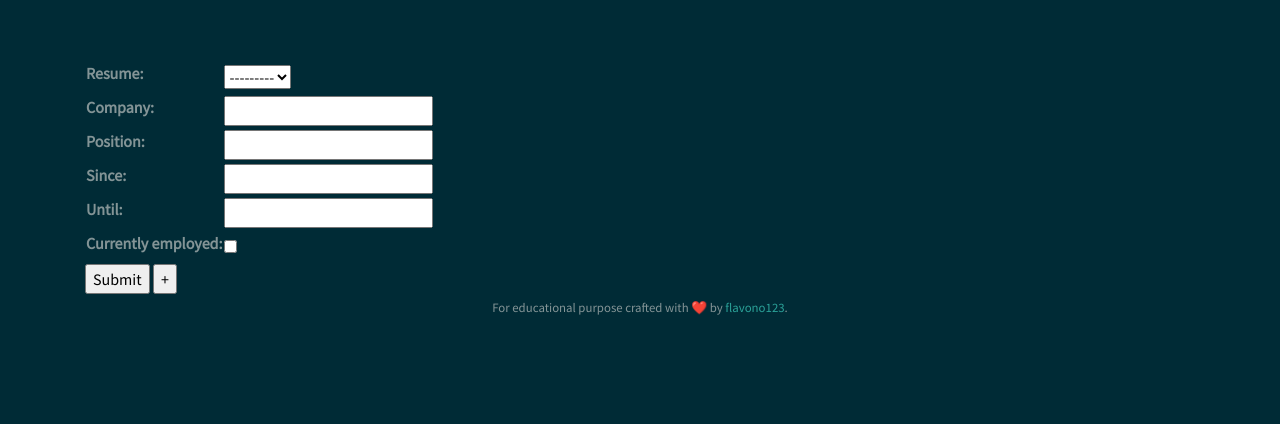
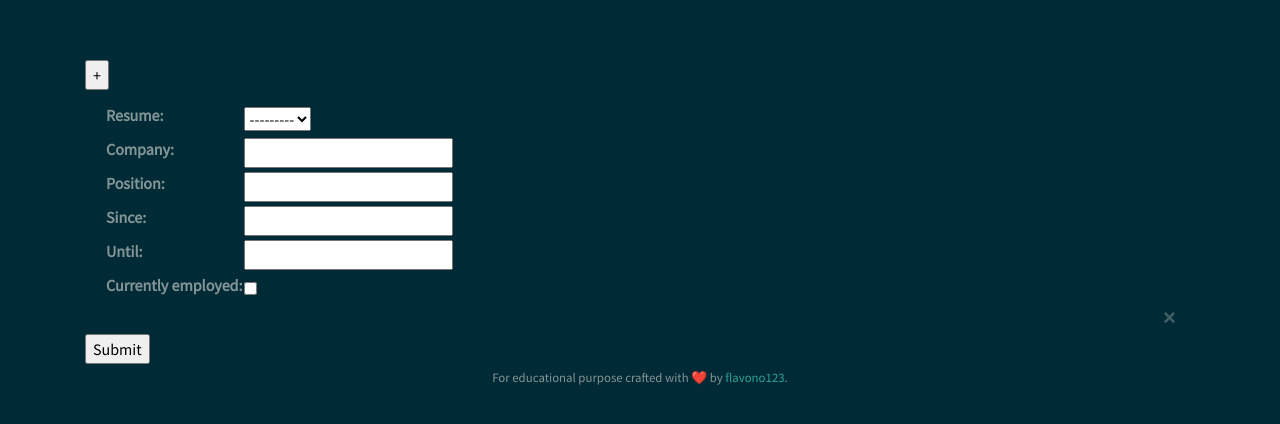
Before and after one commit to flavono123/devfolio, a Django app: page /resume/career/new in a window 1280 px wide. Shown: the top 424 px of the page. Run offline with Django 3.2, Linux system fonts and the light colour scheme; data that the repository does not hold is empty; some libraries are stand-ins or nearby versions; some web fonts are replaced.

Commit message:
a tricky delete button by bootstrap dismissable alert
Signed-off-by: Hansuk Hong <flavono123@gmail.com>

```diff
--- a/resume/templates/resume/career_form.html
+++ b/resume/templates/resume/career_form.html
@@ -4,20 +4,31 @@
 <form action="" method="post">
   {% csrf_token %}
   {{ formset.management_form }}
-  <div id="form_set">
+  <input type="button" value="+" class="add-form"/>
+  <div class="form-set">
     {% for form in formset %}
-      <table>
-        {{ form.as_table }}
-      </table>
+      <div class="alert alert-disimissible fade show text-secondary" role="alert">
+        <table class="form">
+          {{ form.as_table }}
+        </table>
+        <button type="button" class="close" data-dismiss="alert" aria-label="Close">
+          <span aria-hidden="true">&times;</span>
+        </button>
+      </div>
     {% endfor %}
   </div>
   <input type="submit"/>
-  <div id="empty_form" style="display: none">
-    <table>
-      {{ formset.empty_form.as_table }}
-    </table>
+
+  <div class="empty-form" style="display: none">
+    <div class="alert alert-disimissible fade show text-secondary" role="alert">
+      <table class="form">
+        {{ formset.empty_form.as_table }}
+      </table>
+      <button type="button" class="close" data-dismiss="alert" aria-label="Close">
+        <span aria-hidden="true">&times;</span>
+      </button>
+    </div>
   </div>
-  <input type="button" value="+" class="add-form"/>
 </form>
 {% endblock %}
 
@@ -25,7 +36,7 @@
 <script>
   $('.add-form').click(function() {
     var form_idx = $('#id_{{ formset.prefix }}-TOTAL_FORMS').val();
-    $('#form_set').append($('#empty_form').html().replace(/__prefix__/g, form_idx));
+    $('.form-set').append($('.empty-form').html().replace(/__prefix__/g, form_idx));
     $('#id_{{ formset.prefix }}-TOTAL_FORMS').val(parseInt(form_idx)+1);
   })
 </script>
```
